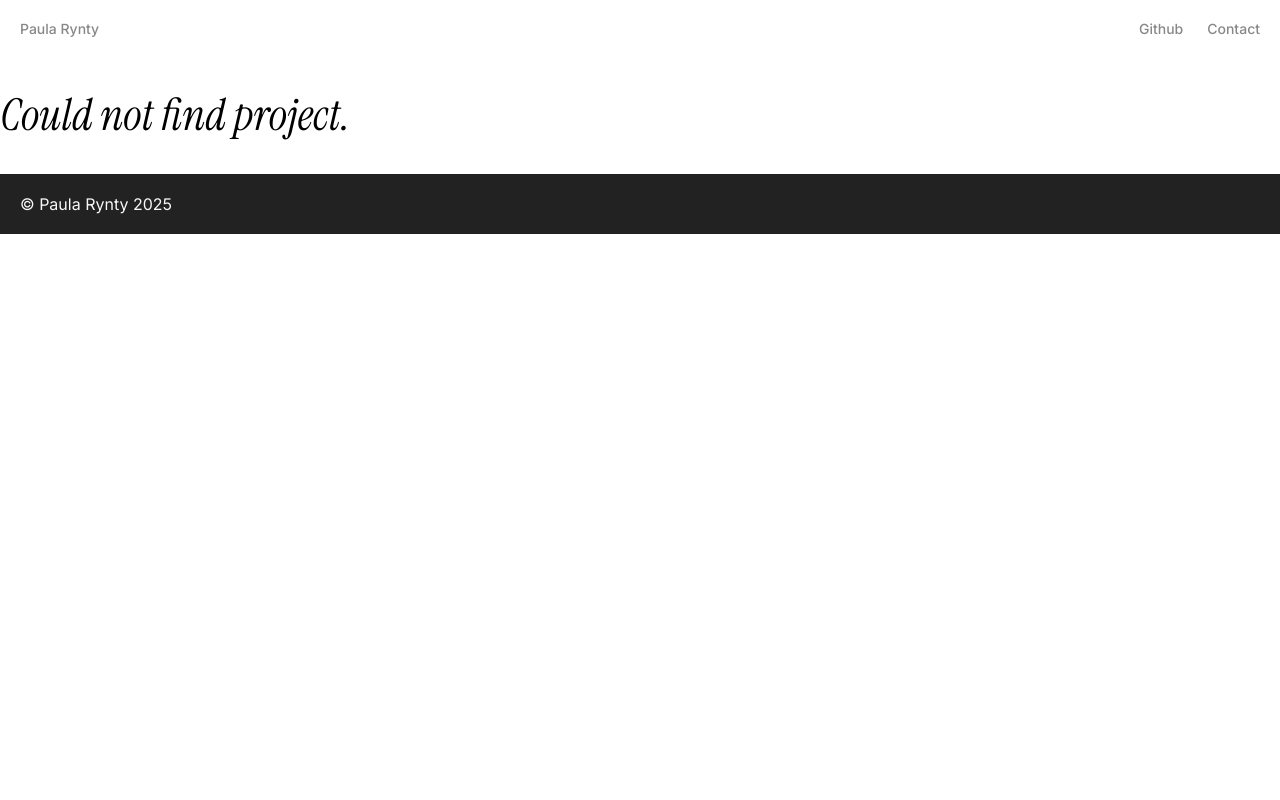
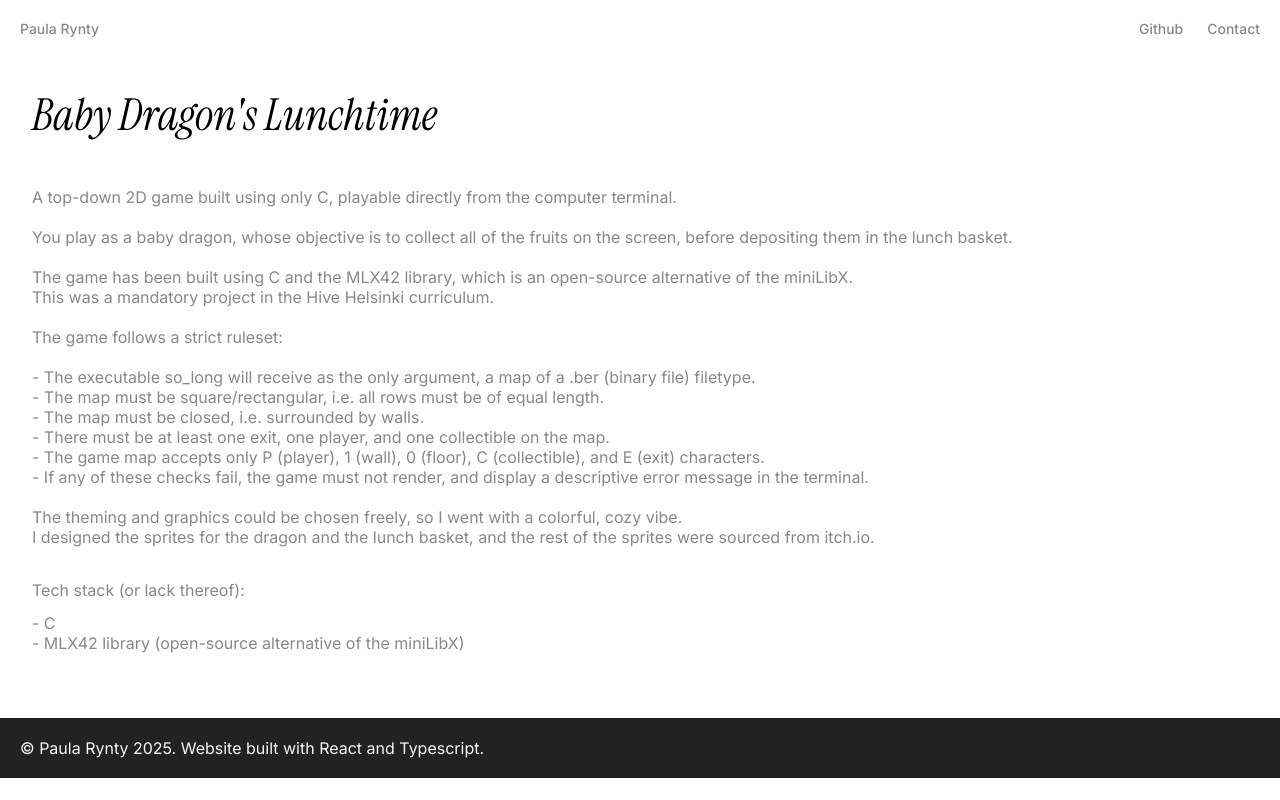
Before and after one commit to paularynty/portfolio, a React (Create React App) app: page /project/baby-dragons-lunchtime in a window 1280 px wide. Built offline with nearby package versions, Linux system fonts and the light colour scheme.

Commit message:
continuing building this

```diff
--- a/package.json
+++ b/package.json
@@ -15,6 +15,7 @@
     "@types/react-dom": "^18.3.0",
     "react": "^18.3.1",
     "react-dom": "^18.3.1",
+    "react-markdown": "^9.0.3",
     "react-router-dom": "^7.1.1",
     "react-scripts": "5.0.1",
     "typescript": "^4.9.5",
--- a/src/App.css
+++ b/src/App.css
@@ -1,10 +1,17 @@
 .App {
-  background-color: #FFFFFF;
+  background-color: #ffffff;
+  display: flex;
+  flex-direction: column;
+  justify-content: space-between;
 }
 
 .Intro {
   text-align: left;
-  padding: 0px 30px 0px 30px;
+  display: flex;
+  flex-direction: column;
+  flex-wrap: wrap;
+  padding: 0 2rem;
+  margin-bottom: 2rem;
   p {
     margin: 0px;
   }
@@ -15,9 +22,7 @@
   flex-direction: column;
   justify-content: center;
   text-align: center;
-  background-color: #F7F7F7;
-  padding-top: 1rem;
-  padding-bottom: 1rem;
+  background-color: #f7f7f7;
   font-family: "Instrument Serif", italic;
   p {
     margin: 0px;
@@ -58,6 +63,7 @@ h1 {
 .body-text {
   font-family: "Inter", sans-serif;
   color: #888888;
+  text-wrap: wrap;
   padding-bottom: 20px;
   p {
     margin: 0px auto;
@@ -68,10 +74,14 @@ h1 {
   display: flex;
   background-color: #222222;
   font-family: "Inter", sans-serif;
-  color: #F7F7F7;
+  color: #f7f7f7;
   padding: 20px;
   justify-content: left;
   p {
     margin: 0;
   }
 }
+
+code {
+  font-family: "Inter", sans-serif;
+}
--- a/src/App.tsx
+++ b/src/App.tsx
@@ -1,4 +1,3 @@
-import React from "react";
 import "./App.css";
 import { Header } from "./components";
 import { BrowserRouter as Router, Routes, Route } from "react-router-dom";
@@ -11,13 +10,11 @@ export default function App() {
       <div className="App">
         <Header />
         <Routes>
-          {/* learn react props! */}
-          {/* <Project name = "2D game" description /> */}
           <Route path="/" element={<Home />} />
           <Route path="/project/:projectName" element={<ProjectDetails />} />
         </Routes>
         <footer className="footer">
-          <p>© Paula Rynty 2025</p>
+          <p>© Paula Rynty 2025. Website built with React and Typescript.</p>
         </footer>
       </div>
     </Router>
--- a/src/components/Project/Project.tsx
+++ /dev/null
@@ -1,21 +0,0 @@
-import { Link } from "react-router-dom";
-import "./Project.css";
-
-export const Project = (props: {
-  name: string;
-  description: string;
-  image_position?: boolean;
-}) => {
-  const projectPath = `/project/${props.name.replace(/\s+/g, "-").toLowerCase()}`;
-  return (
-    <div className="Projects-subcontainer">
-      <div className="Projects-image"></div>
-      <div className="Projects-description">
-        <h1>
-          <Link to={projectPath}>{props.name}</Link>
-        </h1>
-        <p>{props.description}</p>
-      </div>
-    </div>
-  );
-};
--- a/src/components/Project/Project.css
+++ b/src/components/Projects/Project.css
@@ -52,22 +52,24 @@
 }
 
 .Projects-description {
+  display: flex;
+  flex-direction: column;
+  flex: 1 0 0px;
   align-content: flex-start;
   align-items: flex-start;
   align-self: stretch;
-  display: flex;
-  flex: 1 0 0px;
-  flex-direction: column;
   flex-wrap: nowrap;
   height: auto;
   justify-content: center;
   padding: 0;
   position: relative;
-  width: 1px;
   p {
     text-align: left;
     font-family: "Inter", sans-serif;
     color: #888888;
+  }
+  h1 {
+    text-align: left;
   }
 }
 
--- /dev/null
+++ b/src/components/Projects/Project.tsx
@@ -0,0 +1,29 @@
+import { Link } from "react-router-dom";
+import "./Project.css";
+
+export const Project = (elements: {
+  name: string;
+  description: string;
+  image_path?: string;
+  // image_position?: boolean;
+}) => {
+  const { name, description, image_path } = elements;
+
+  const projectPath = `/project/${name
+    .replace(/['"]/g, "")
+    .replace(/\s+/g, "-")
+    .toLowerCase()}`;
+  return (
+    <div className="Projects-subcontainer">
+      <div className="Projects-image">
+        <img src={image_path} alt="Project"></img>
+      </div>
+      <div className="Projects-description">
+        <h1>
+          <Link to={projectPath}>{name}</Link>
+        </h1>
+        <p>{description}</p>
+      </div>
+    </div>
+  );
+};
--- a/src/components/Skills/Skills.tsx
+++ b/src/components/Skills/Skills.tsx
@@ -1,13 +1,14 @@
 import "./Skills.css";
 
-export const Skill = (props: { category: string; skills: string[] }) => {
+export const Skill = (elements: { category: string; skills: string[] }) => {
+  const { category, skills } = elements;
   return (
     <div className="Skills-subcontainer">
-      <h1>{props.category}</h1>
+      <h1>{category}</h1>
       <ul className="Skills-list">
-        {props.skills.map((skill, index) => (
-            <li key={index}>{skill}</li>
-      ))}
+        {skills.map((skill, index) => (
+          <li key={index}>{skill}</li>
+        ))}
       </ul>
     </div>
   );
--- a/src/components/index.ts
+++ b/src/components/index.ts
@@ -1,3 +1,3 @@
 export { Header } from  "./Header/Header"
-export { Project } from  "./Project/Project"
+export { Project } from  "./Projects/Project"
 export { Skill } from  "./Skills/Skills"
--- /dev/null
+++ b/src/data/projectData.ts
@@ -0,0 +1,64 @@
+export const projectData = {
+  "mikke!": {
+    name: "Mikke!",
+    description: `
+      Mikke is a quick, low-threshold way to look up kanji (Japanese characters/ideograms adapted from Chinese characters).
+      The app is aimed at people with already some knowledge of kanji.
+
+      The app displays a full list of kanji from the external API kindly provided by Kanji Alive. The list may be sorted by stroke order
+      (how many brushstrokes are needed to write the entire character). Individual kanji search by English word is also available.
+
+      By clicking on any kanji in the search result or list, you may view information about said kanji such as all possible meanings,
+      onyomi/kunyomi (Chinese/Japanese) readings, and stroke count.`,
+    details: `
+      Tech stack:
+      - React
+      - JavaScript
+      - Node.js
+      - PostgreSQL
+      - Docker
+
+      Planned improvements:
+      - A database for saving favorites
+      - Improved search functionality
+      `,
+  },
+  // "to-do-list": {
+  //   name: "To-do List",
+  //   description:
+  //     "To-do list app to organize your tasks and increase productivity.",
+  //   details: `**Features:**
+  //     - Add, edit, and delete tasks
+  //     - Mark tasks as complete
+  //     - Responsive UI
+
+  //     **Tech stack:** React and TypeScript.`,
+  // },
+  "baby-dragons-lunchtime": {
+    name: "Baby Dragon's Lunchtime",
+    description: `
+    A top-down 2D game built using only C, playable directly from the computer terminal.
+
+    You play as a baby dragon, whose objective is to collect all of the fruits on the screen, before depositing them in the lunch basket.
+
+    The game has been built using C and the MLX42 library, which is an open-source alternative of the miniLibX.
+    This was a mandatory project in the Hive Helsinki curriculum.
+
+    The game follows a strict ruleset:
+
+    - The executable so_long will receive as the only argument, a map of a .ber (binary file) filetype.
+    - The map must be square/rectangular, i.e. all rows must be of equal length.
+    - The map must be closed, i.e. surrounded by walls.
+    - There must be at least one exit, one player, and one collectible on the map.
+    - The game map accepts only P (player), 1 (wall), 0 (floor), C (collectible), and E (exit) characters.
+    - If any of these checks fail, the game must not render, and display a descriptive error message in the terminal.
+
+    The theming and graphics could be chosen freely, so I went with a colorful, cozy vibe.
+    I designed the sprites for the dragon and the lunch basket, and the rest of the sprites were sourced from itch.io.`,
+
+    details: `Tech stack (or lack thereof):
+
+    - C
+    - MLX42 library (open-source alternative of the miniLibX)`,
+  },
+};
--- a/src/pages/Home.tsx
+++ b/src/pages/Home.tsx
@@ -1,5 +1,6 @@
 import React from "react";
 import { Project, Skill } from "../components";
+import so_long from "../styles/images/so_long.png";
 
 export const Home = () => {
   return (
@@ -9,12 +10,13 @@ export const Home = () => {
         <div className="body-text">
           <p>
             From human resources specialist, through copywriting and design, to
-            a frontend developer.
+            a budding frontend developer.
           </p>
           <br></br>
           <p>
-            Currently juggling programming studies at Hive Helsinki, may be
-            spotted crafting or café hopping (or both!) in her spare time.
+            Currently juggling programming studies at Hive Helsinki. May be
+            spotted crafting, climbing, or playing retro games in her spare
+            time.
           </p>
         </div>
       </div>
@@ -23,10 +25,14 @@ export const Home = () => {
         <div className="Projects-container">
           <Project
             name="Mikke!"
-            description="Kanji app made with React and TypeScript"
+            description="Kanji learning and lookup web app"
           />
-          <Project name="To-do list" description="To-do list app" />
-          <Project name="So_long" description="2D game made with C" />
+          <Project
+            name="Baby Dragon's Lunchtime"
+            description="2D game made with C"
+            image_path={so_long}
+          />
+          {/* <Project name="To-do list" description="To-do list app" /> */}
         </div>
       </div>
       <div className="Section-wrapper">
--- a/src/pages/ProjectDetails.tsx
+++ b/src/pages/ProjectDetails.tsx
@@ -1,40 +1,24 @@
 import React from "react";
 import { useParams } from "react-router-dom";
+import ReactMarkdown from "react-markdown";
+import { projectData } from "../data/projectData";
 
 export const ProjectDetails = () => {
   const { projectName } = useParams<{ projectName: string }>();
-
-  const projects = {
-    "mikke!": {
-      name: "Mikke!",
-      description: "Kanji app made with React and TypeScript.",
-      details: "More details about Mikke! go here.",
-    },
-    "to-do-list": {
-      name: "To-do List",
-      description: "To-do list app.",
-      details: "More details about the To-do List app go here.",
-    },
-    so_long: {
-      name: "So_long",
-      description: "2D game made with C.",
-      details: "More details about So_long go here.",
-    },
-  };
-
-  const project = projects[projectName as keyof typeof projects];
+  const project = projectData[projectName as keyof typeof projectData];
 
   if (!project) {
     return <h1>Could not find project.</h1>;
   }
+
   return (
     <div>
       <div className="Intro">
         <h1>{project.name}</h1>
         <div className="body-text">
-          <p>{project.description}</p>
+          <ReactMarkdown>{project.description}</ReactMarkdown>
           <br></br>
-          <p>{project.details}</p>
+          <ReactMarkdown>{project.details}</ReactMarkdown>
         </div>
       </div>
     </div>
```
Also changed, not shown: src/styles/images/so_long.png (added), 1 other file (tests, documents, lock files or other folders).
